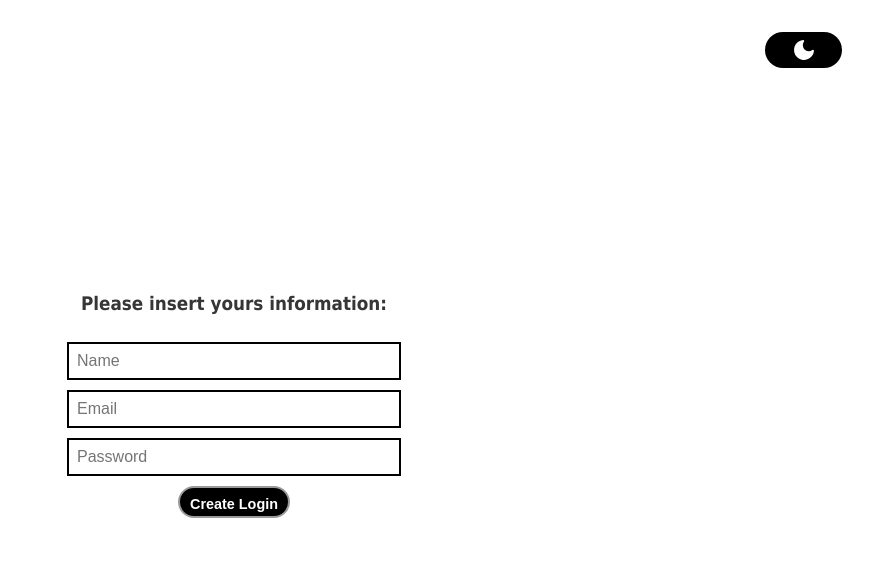
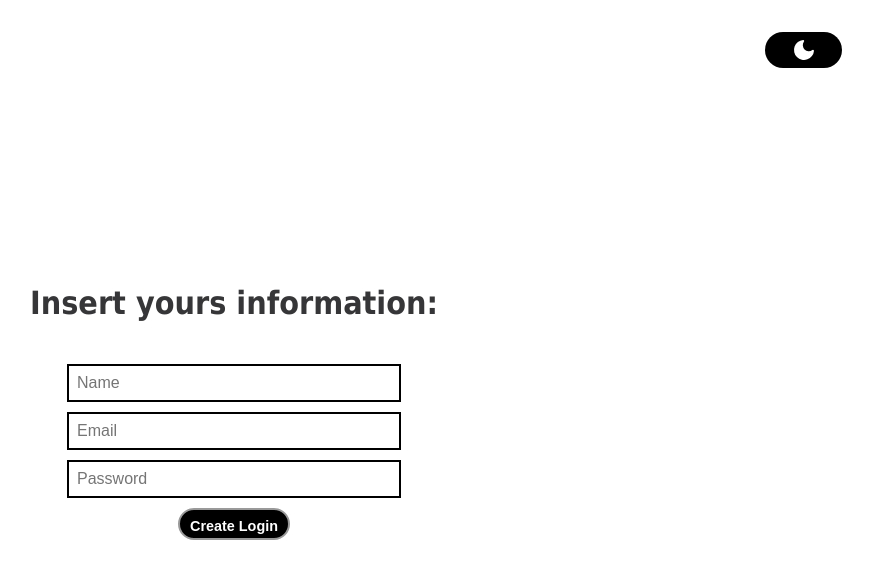
Before and after one commit to DiegoCampos1/wall-app-frontend, a React (Create React App) app: page /create-login in a window 1280 px wide. Shown: the top 578 px of the page, without its empty margins (406-1279 px from the left). Built offline with nearby package versions, Linux system fonts and the light colour scheme; no server answers.

Commit message:
Adjust h3 in global style

```diff
--- a/src/globalStyles/Global.js
+++ b/src/globalStyles/Global.js
@@ -14,6 +14,9 @@ const GlobalStyle = createGlobalStyle`
     font-size: 2.4em;
     margin-left: -0.5em;
   }
+  h3 {
+    font-size: 2.0em;
+  }
   `;
 
 export default GlobalStyle;
--- a/src/pages/CreateLogin/Index.jsx
+++ b/src/pages/CreateLogin/Index.jsx
@@ -30,7 +30,7 @@ function CreateLogin({ history }) {
 
   return (
     <LoginContainer>
-      <h3>Please insert yours information:</h3>
+      <h3>Insert yours information:</h3>
       {createMessage && messageCreateUserInfo()}
       <Input
         type="text"
--- a/src/pages/Wall/styledComponents.js
+++ b/src/pages/Wall/styledComponents.js
@@ -1,7 +1,7 @@
 import styled from 'styled-components';
 
 export const WallContainer = styled.div`
-  height: 88vh;
+  height: 80vh;
   width: 80vh;
   display: flex;
   flex-direction: column;
```
